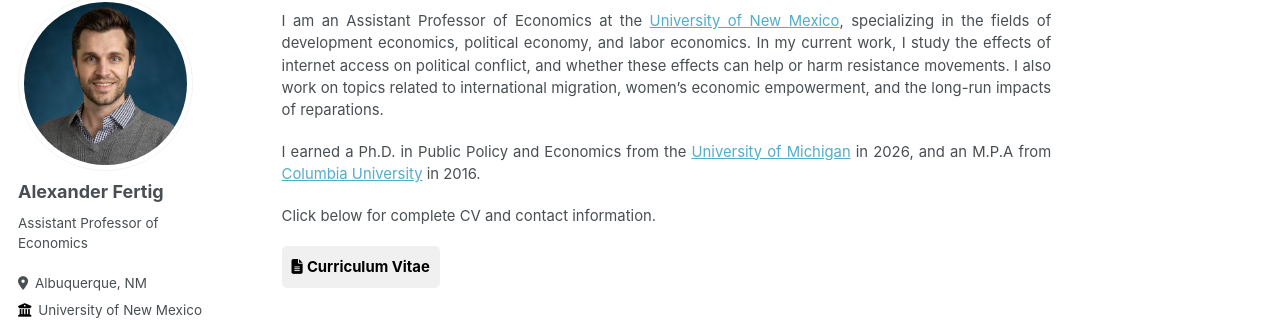
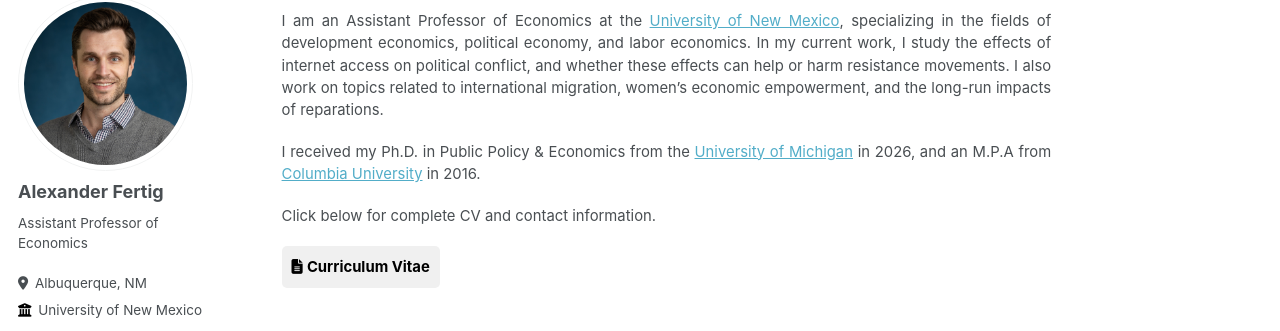
Before and after one commit to alexanderfertig/alexanderfertig.github.io, a Jekyll site: the page built from _pages/home.md, in a window 1280 px wide. Shown: the part 122-453 px from the top of the page. Built offline with Jekyll 4.4.1, drawn with Linux system fonts in a browser that asks for light colours; some web fonts are replaced.

Commit message:
update language

```diff
--- a/_pages/home.md
+++ b/_pages/home.md
@@ -6,7 +6,7 @@ author_profile: true
 
 I am an Assistant Professor of Economics at the [University of New Mexico](https://econ.unm.edu/){:target="_blank"}, specializing in the fields of development economics, political economy, and labor economics. In my current work, I study the effects of internet access on political conflict, and whether these effects can help or harm resistance movements. I also work on topics related to international migration, women's economic empowerment, and the long-run impacts of reparations.
 
-I earned a Ph.D. in Public Policy and Economics from the [University of Michigan](https://fordschool.umich.edu/phd){:target="_blank"} in 2026, and an M.P.A from [Columbia University](https://www.sipa.columbia.edu/sipa-education/masters-programs/mpa-development-practice){:target="_blank"} in 2016.
+I received my Ph.D. in Public Policy & Economics from the [University of Michigan](https://fordschool.umich.edu/phd){:target="_blank"} in 2026, and an M.P.A from [Columbia University](https://www.sipa.columbia.edu/sipa-education/masters-programs/mpa-development-practice){:target="_blank"} in 2016.
 
 Click below for complete CV and contact information.
 
```
Also changed, not shown: _pages/teaching.md (+1 -1 lines).
